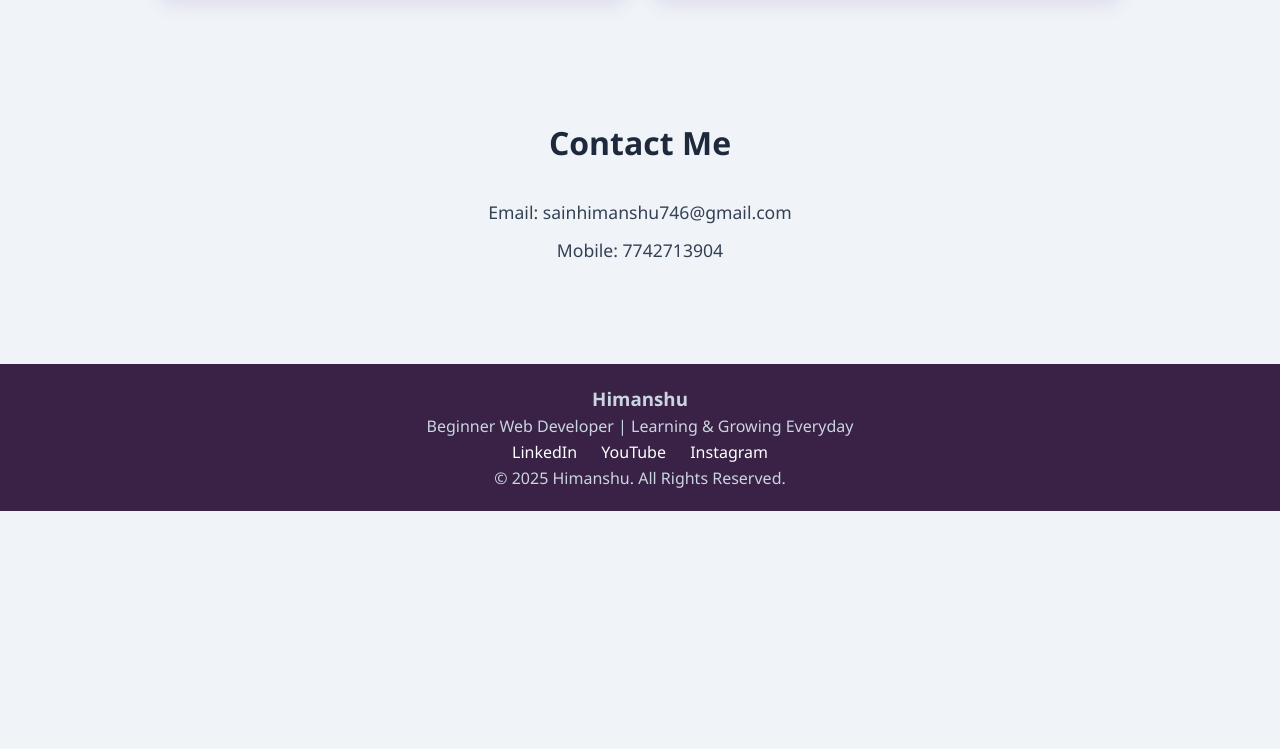
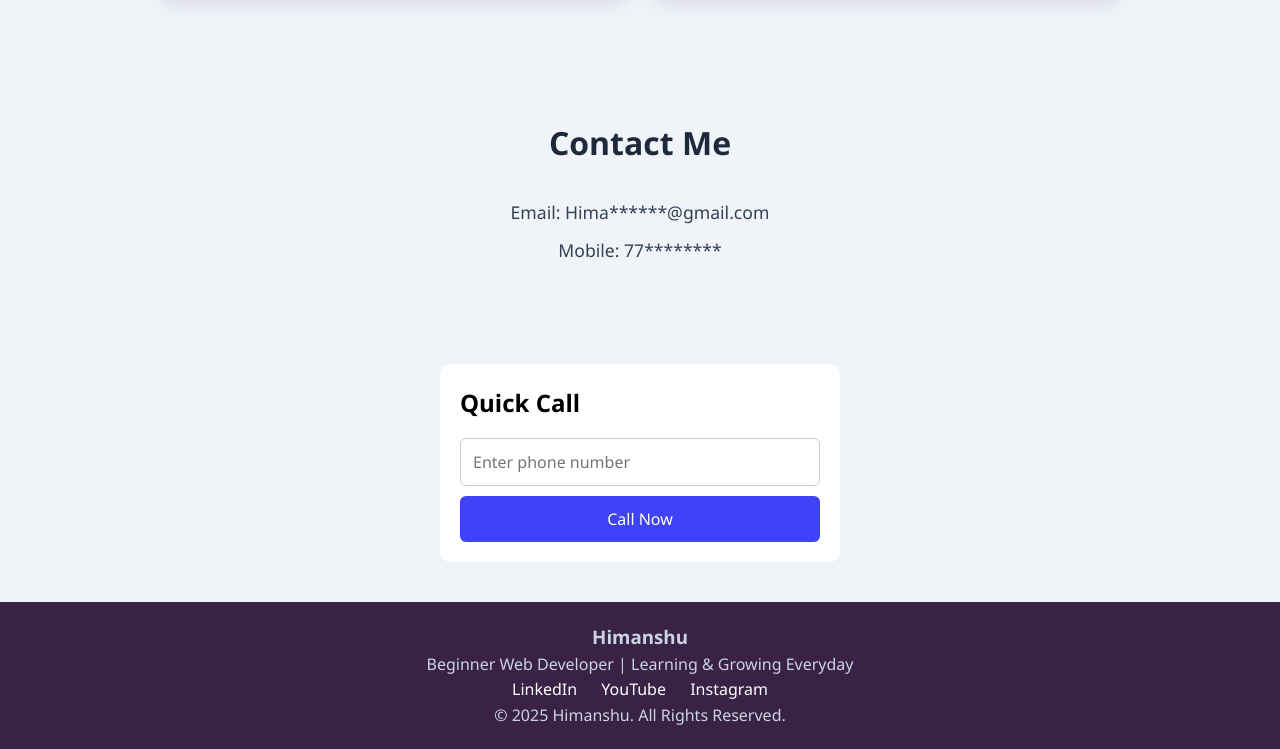
Before and after one commit to himanshu7773-ai/Portfolio, a plain HTML site: page Portfolio/index.html in a window 1280 px wide. Shown: the part 1058-1807 px from the top of the page. Before the commit the page ends 1569 px from the top, so only its background shows below. Drawn offline with Linux system fonts and the light colour scheme.

Commit message:
Update index.html

```diff
--- a/Portfolio/index.html
+++ b/Portfolio/index.html
@@ -179,6 +179,43 @@
         font-size: 2rem;
       }
     }
+     /* Call Feature */
+    .call-box {
+      margin: 40px auto;
+      max-width: 400px;
+      background: #ffffff;
+      color: #000;
+      padding: 20px;
+      border-radius: 10px;
+    }
+
+    .call-box h2 {
+      margin-bottom: 15px;
+    }
+
+    .call-box input {
+      width: 100%;
+      padding: 12px;
+      font-size: 16px;
+      margin-bottom: 10px;
+      border-radius: 6px;
+      border: 1px solid #ccc;
+    }
+
+    .call-box button {
+      width: 100%;
+      padding: 12px;
+      font-size: 16px;
+      background: #3f42f6;
+      color: #fff;
+      border: none;
+      border-radius: 6px;
+      cursor: pointer;
+    }
+
+    .call-box button:hover {
+      background: #2d30c9;
+    }
   </style>
 </head>
 <body>
@@ -229,10 +266,28 @@
 
   <section id="contact" class="contact">
     <h2>Contact Me</h2>
-    <p>Email: sainhimanshu746@gmail.com</p>
-    <p>Mobile: 7742713904</p>
+    <p>Email: Hima******@gmail.com</p>
+    <p>Mobile: 77******** </p>
   </section>
+    <!-- CALL FEATURE -->
+  <div class="call-box">
+    <h2>Quick Call</h2>
+    <input type="tel" id="phoneNumber" placeholder="Enter phone number">
+    <button onclick="makeCall()">Call Now</button>
+  </div>
 
+  <script>
+    function makeCall() {
+      var number = document.getElementById("phoneNumber").value.trim();
+
+      if (number.length < 10) {
+        alert("Please enter a valid phone number");
+        return;
+      }
+
+      window.location.href = "tel:" + number;
+    }
+  </script>
   <footer>
     <div class="footer-content">
       <h3>Himanshu</h3>
```
